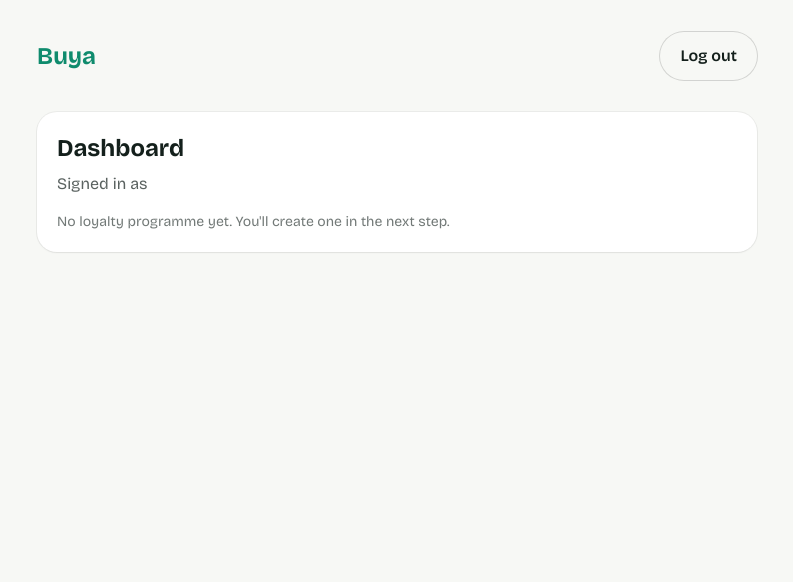
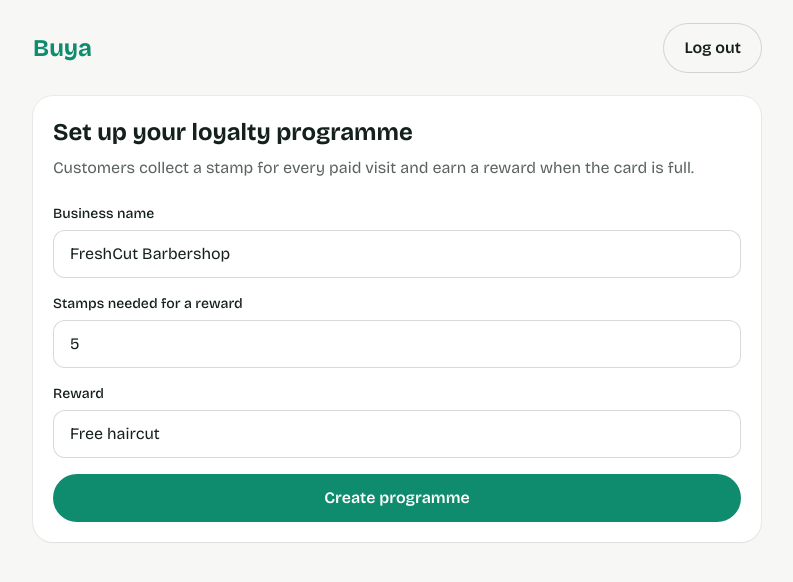
Before and after one commit to m4a-benhur/buya, a Next.js app: page /dashboard in a window 1280 px wide. Shown: the top 582 px of the page, without its empty margins (243-1036 px from the left). Built offline with nearby package versions, Linux system fonts and the light colour scheme; no server answers; the database is empty.

Commit message:
Step 2: create programme + printable join QR code

```diff
--- /dev/null
+++ b/src/app/dashboard/actions.ts
@@ -0,0 +1,35 @@
+"use server";
+
+import { redirect } from "next/navigation";
+import { revalidatePath } from "next/cache";
+import { createClient } from "@/lib/supabase/server";
+
+export type FormState = { error?: string };
+
+export async function createProgramme(_prev: FormState, formData: FormData): Promise<FormState> {
+  const name = String(formData.get("name") ?? "").trim();
+  const stamps = Number(formData.get("stamps_required"));
+  const reward = String(formData.get("reward_text") ?? "").trim();
+
+  if (!name) return { error: "Enter your business name." };
+  if (!Number.isInteger(stamps) || stamps < 2 || stamps > 20)
+    return { error: "Stamps needed must be a whole number from 2 to 20." };
+  if (!reward) return { error: "Describe the reward, for example “Free haircut”." };
+
+  const supabase = await createClient();
+  const { data: { user } } = await supabase.auth.getUser();
+  if (!user) redirect("/login");
+
+  const { error } = await supabase.from("businesses").insert({
+    owner_id: user.id,
+    name,
+    stamps_required: stamps,
+    reward_text: reward,
+  });
+  if (error) {
+    return { error: error.code === "23505" ? "You already have a programme." : error.message };
+  }
+
+  revalidatePath("/dashboard");
+  redirect("/dashboard");
+}
--- /dev/null
+++ b/src/app/dashboard/create-programme-form.tsx
@@ -0,0 +1,37 @@
+"use client";
+
+import { useActionState } from "react";
+import { createProgramme, type FormState } from "./actions";
+
+export default function CreateProgrammeForm() {
+  const [state, action, pending] = useActionState<FormState, FormData>(createProgramme, {});
+
+  return (
+    <section className="card">
+      <h1 className="text-2xl font-bold">Set up your loyalty programme</h1>
+      <p className="mt-2 text-ink/70">
+        Customers collect a stamp for every paid visit and earn a reward when the card is full.
+      </p>
+
+      <form action={action} className="mt-6 space-y-4">
+        <div>
+          <label htmlFor="name" className="label">Business name</label>
+          <input id="name" name="name" required defaultValue="FreshCut Barbershop" className="input" />
+        </div>
+        <div>
+          <label htmlFor="stamps_required" className="label">Stamps needed for a reward</label>
+          <input id="stamps_required" name="stamps_required" type="number" inputMode="numeric"
+            min={2} max={20} required defaultValue={5} className="input" />
+        </div>
+        <div>
+          <label htmlFor="reward_text" className="label">Reward</label>
+          <input id="reward_text" name="reward_text" required defaultValue="Free haircut" className="input" />
+        </div>
+        {state.error && <p role="alert" className="text-sm text-red-700">{state.error}</p>}
+        <button type="submit" disabled={pending} className="btn w-full">
+          {pending ? "Creating…" : "Create programme"}
+        </button>
+      </form>
+    </section>
+  );
+}
--- /dev/null
+++ b/src/app/dashboard/layout.tsx
@@ -0,0 +1,13 @@
+export default function DashboardLayout({ children }: { children: React.ReactNode }) {
+  return (
+    <div className="mx-auto max-w-3xl px-5 py-6">
+      <header className="flex items-center justify-between print:hidden">
+        <p className="text-2xl font-bold text-accent">Buya</p>
+        <form action="/auth/signout" method="post">
+          <button className="btn-ghost">Log out</button>
+        </form>
+      </header>
+      <div className="mt-6">{children}</div>
+    </div>
+  );
+}
--- a/src/app/dashboard/page.tsx
+++ b/src/app/dashboard/page.tsx
@@ -1,28 +1,38 @@
+import Link from "next/link";
 import { createClient } from "@/lib/supabase/server";
+import type { Business } from "@/lib/types";
+import CreateProgrammeForm from "./create-programme-form";
+import JoinQr from "@/components/join-qr";
 
 export default async function DashboardPage() {
   const supabase = await createClient();
-  const { data: { user } } = await supabase.auth.getUser();
-  const { data: business } = await supabase.from("businesses").select("*").maybeSingle();
+  // RLS means this only ever returns the signed-in owner's business.
+  const { data: business } = await supabase.from("businesses").select("*").maybeSingle<Business>();
+
+  if (!business) return <CreateProgrammeForm />;
 
   return (
-    <main className="mx-auto max-w-3xl px-6 py-8">
-      <header className="flex items-center justify-between">
-        <p className="text-2xl font-bold text-accent">Buya</p>
-        <form action="/auth/signout" method="post">
-          <button className="btn-ghost">Log out</button>
-        </form>
-      </header>
-
-      <section className="card mt-8">
-        <h1 className="text-2xl font-bold">Dashboard</h1>
-        <p className="mt-2 text-ink/70">Signed in as {user?.email}</p>
-        <p className="mt-4 text-sm text-ink/60">
-          {business
-            ? `Programme: ${business.name}`
-            : "No loyalty programme yet. You'll create one in the next step."}
+    <div className="space-y-5">
+      <section className="card">
+        <h1 className="text-2xl font-bold">{business.name}</h1>
+        <p className="mt-2 text-lg">
+          Collect <span className="font-semibold text-accent">{business.stamps_required} stamps</span>,
+          get a <span className="font-semibold text-accent">{business.reward_text.toLowerCase()}</span>.
         </p>
       </section>
-    </main>
+
+      <section className="card">
+        <h2 className="text-xl font-bold">Your join QR code</h2>
+        <p className="mt-1 text-ink/70">
+          Display it at the counter. Scanning it only signs a customer up. You award the stamps.
+        </p>
+        <div className="mt-5">
+          <JoinQr businessId={business.id} />
+        </div>
+        <div className="mt-5 flex justify-center">
+          <Link href="/dashboard/qr" className="btn">Open printable poster</Link>
+        </div>
+      </section>
+    </div>
   );
 }
--- /dev/null
+++ b/src/app/dashboard/qr/page.tsx
@@ -0,0 +1,32 @@
+import Link from "next/link";
+import { redirect } from "next/navigation";
+import { createClient } from "@/lib/supabase/server";
+import type { Business } from "@/lib/types";
+import JoinQr from "@/components/join-qr";
+import PrintButton from "@/components/print-button";
+
+export default async function PosterPage() {
+  const supabase = await createClient();
+  const { data: business } = await supabase.from("businesses").select("*").maybeSingle<Business>();
+  if (!business) redirect("/dashboard");
+
+  return (
+    <div>
+      <div className="flex items-center justify-between print:hidden">
+        <Link href="/dashboard" className="btn-ghost">Back</Link>
+        <PrintButton />
+      </div>
+
+      <section className="mx-auto mt-6 flex max-w-md flex-col items-center gap-6 rounded-card bg-white p-8 text-center ring-1 ring-black/5 print:mt-0 print:ring-0">
+        <p className="text-xl font-bold text-accent">{business.name}</p>
+        <h1 className="text-4xl font-bold leading-tight">Get rewarded for coming back</h1>
+        <JoinQr businessId={business.id} size={260} showLink={false} />
+        <p className="text-lg">
+          Scan with your phone camera to join. Collect {business.stamps_required} stamps and get a{" "}
+          {business.reward_text.toLowerCase()}.
+        </p>
+        <p className="text-sm text-ink/60">No app to install.</p>
+      </section>
+    </div>
+  );
+}
--- /dev/null
+++ b/src/components/join-qr.tsx
@@ -0,0 +1,49 @@
+"use client";
+
+import { useEffect, useState } from "react";
+import { QRCodeSVG } from "qrcode.react";
+
+// QR code that links customers to /join/[businessId]. Scanning only JOINS the
+// programme; stamps are only ever awarded by the owner.
+export default function JoinQr({
+  businessId,
+  size = 200,
+  showLink = true,
+}: {
+  businessId: string;
+  size?: number;
+  showLink?: boolean;
+}) {
+  const [url, setUrl] = useState("");
+  const [copied, setCopied] = useState(false);
+
+  useEffect(() => {
+    setUrl(`${window.location.origin}/join/${businessId}`);
+  }, [businessId]);
+
+  async function copy() {
+    try {
+      await navigator.clipboard.writeText(url);
+      setCopied(true);
+      setTimeout(() => setCopied(false), 1500);
+    } catch {
+      /* clipboard unavailable; the link is visible to copy by hand */
+    }
+  }
+
+  return (
+    <div className="flex flex-col items-center gap-3">
+      <div className="rounded-2xl bg-white p-3 ring-1 ring-black/10" style={{ width: size + 24, height: size + 24 }}>
+        {url && <QRCodeSVG value={url} size={size} level="M" marginSize={0} />}
+      </div>
+      {showLink && url && (
+        <div className="flex flex-col items-center gap-2 print:hidden">
+          <p className="max-w-full break-all text-center text-sm text-ink/60">{url}</p>
+          <button type="button" onClick={copy} className="btn-ghost">
+            {copied ? "Copied" : "Copy link"}
+          </button>
+        </div>
+      )}
+    </div>
+  );
+}
--- /dev/null
+++ b/src/components/print-button.tsx
@@ -0,0 +1,9 @@
+"use client";
+
+export default function PrintButton() {
+  return (
+    <button type="button" onClick={() => window.print()} className="btn print:hidden">
+      Print poster
+    </button>
+  );
+}
--- /dev/null
+++ b/src/lib/types.ts
@@ -0,0 +1,7 @@
+export type Business = {
+  id: string;
+  owner_id: string;
+  name: string;
+  stamps_required: number;
+  reward_text: string;
+};
```
